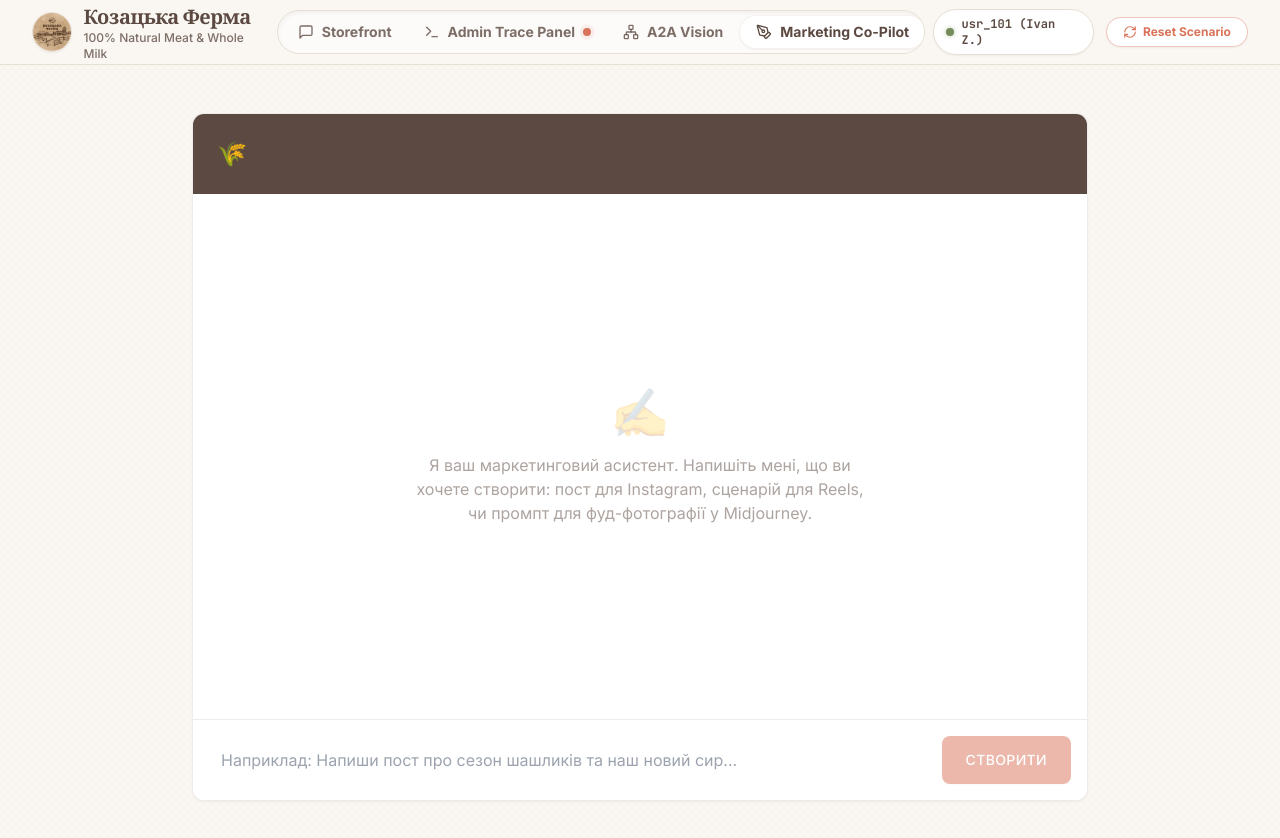
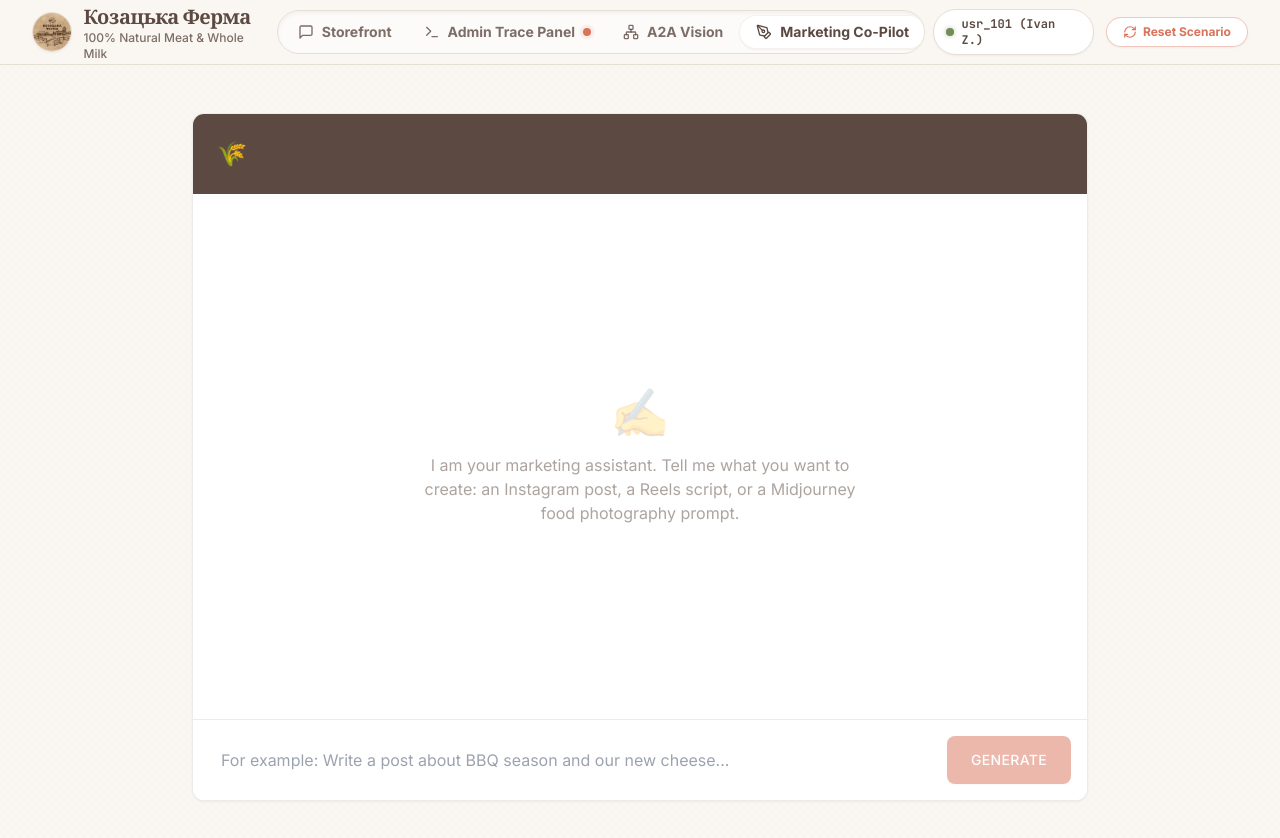
Before and after one commit to mykytaterentiev/kozatska_ferma, a React (Vite) app in the folder frontend/: page / in a window 1280 px wide. Both pictures are taken after a click on the button "Marketing Co-Pilot". Shown: the top 838 px of the page. Built offline with nearby package versions, Linux system fonts and the light colour scheme; a web font is replaced by a local one.

Commit message:
fix(ui): translate marketing copilot component to English

```diff
--- a/frontend/src/components/MarketingCopilot.tsx
+++ b/frontend/src/components/MarketingCopilot.tsx
@@ -41,7 +41,7 @@ export const MarketingCopilot: React.FC = () => {
       }
     } catch (error) {
       console.error(error);
-      setResponse(prev => prev + '\n\n[Помилка з\'єднання]');
+      setResponse(prev => prev + '\n\n[Connection Error]');
     } finally {
       setLoading(false);
       setPrompt('');
@@ -57,7 +57,7 @@ export const MarketingCopilot: React.FC = () => {
           <span className="text-2xl">🌾</span>
           <div>
             <h2 className="font-bold text-lg tracking-wide uppercase">Marketing Co-Pilot</h2>
-            <p className="text-sm opacity-80">ТМ «Козацька ферма»</p>
+            <p className="text-sm opacity-80">TM "Kozatska Ferma"</p>
           </div>
         </div>
 
@@ -67,7 +67,7 @@ export const MarketingCopilot: React.FC = () => {
             <div className="h-full flex flex-col items-center justify-center text-brand-roasted/50 text-center space-y-4">
               <span className="text-5xl opacity-50">✍️</span>
               <p className="max-w-md">
-                Я ваш маркетинговий асистент. Напишіть мені, що ви хочете створити: пост для Instagram, сценарій для Reels, чи промпт для фуд-фотографії у Midjourney.
+                I am your marketing assistant. Tell me what you want to create: an Instagram post, a Reels script, or a Midjourney food photography prompt.
               </p>
             </div>
           )}
@@ -83,7 +83,7 @@ export const MarketingCopilot: React.FC = () => {
 
           {loading && !response && (
             <div className="flex items-center gap-2 text-brand-roasted/70 p-4 font-medium animate-pulse">
-              <span>Генерую контент у фірмовому стилі</span>
+              <span>Generating content in brand style</span>
               <span className="animate-bounce">.</span>
               <span className="animate-bounce delay-100">.</span>
               <span className="animate-bounce delay-200">.</span>
@@ -98,7 +98,7 @@ export const MarketingCopilot: React.FC = () => {
               type="text"
               value={prompt}
               onChange={(e) => setPrompt(e.target.value)}
-              placeholder="Наприклад: Напиши пост про сезон шашликів та наш новий сир..."
+              placeholder="For example: Write a post about BBQ season and our new cheese..."
               className="flex-1 rounded-lg border-brand-roasted/20 bg-brand-kraftLight/30 focus:bg-white focus:ring-brand-roasted focus:border-brand-roasted transition-colors p-3"
               disabled={loading}
             />
@@ -107,7 +107,7 @@ export const MarketingCopilot: React.FC = () => {
               disabled={loading || !prompt.trim()}
               className="px-6 py-3 bg-brand-terracotta hover:bg-red-700 text-white font-medium tracking-wide uppercase text-sm rounded-lg shadow-sm disabled:opacity-50 disabled:cursor-not-allowed transition-all"
             >
-              Створити
+              Generate
             </button>
           </form>
         </div>
```
Also changed, not shown: 1 other file (tests, documents, lock files or other folders).
